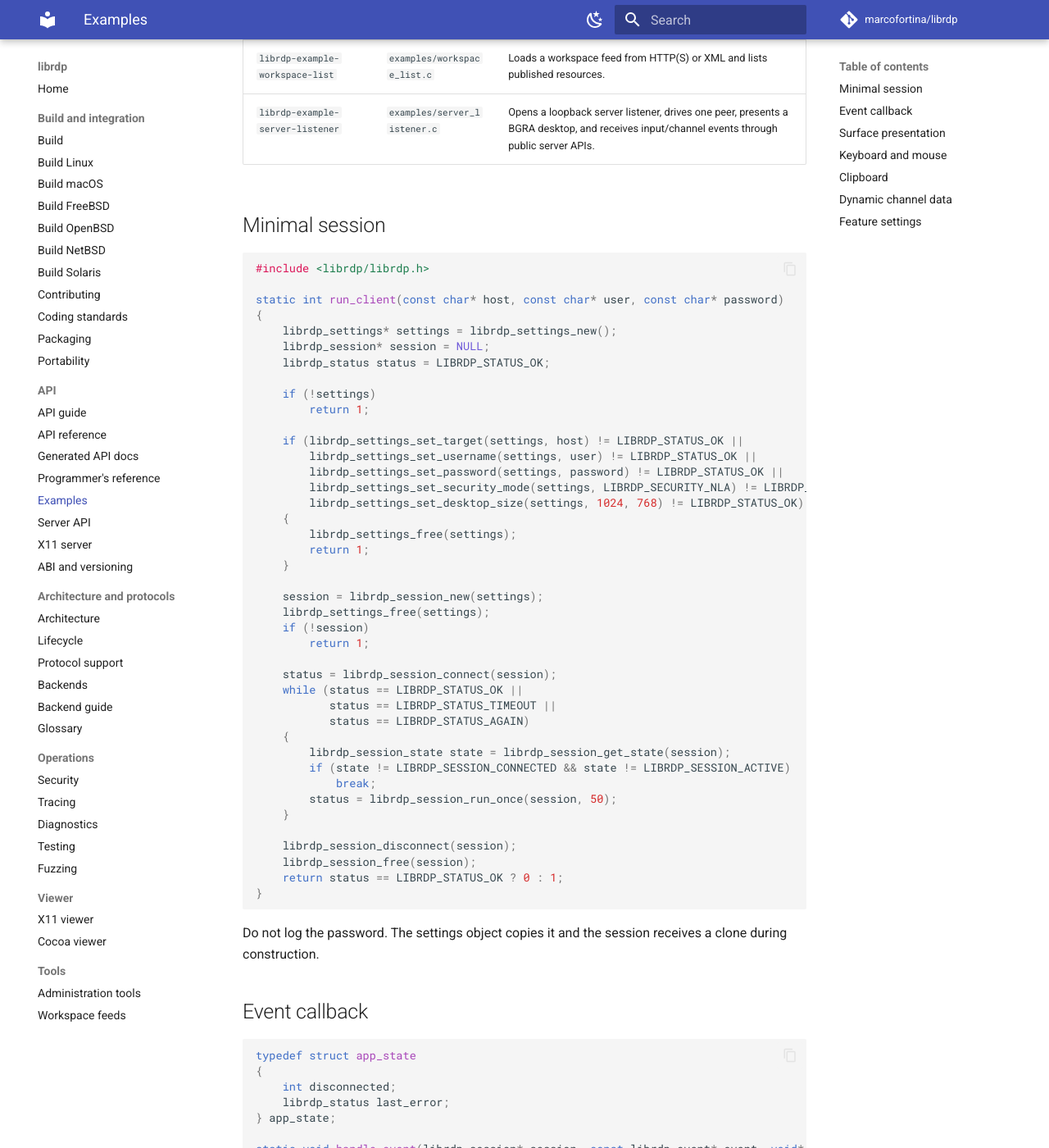
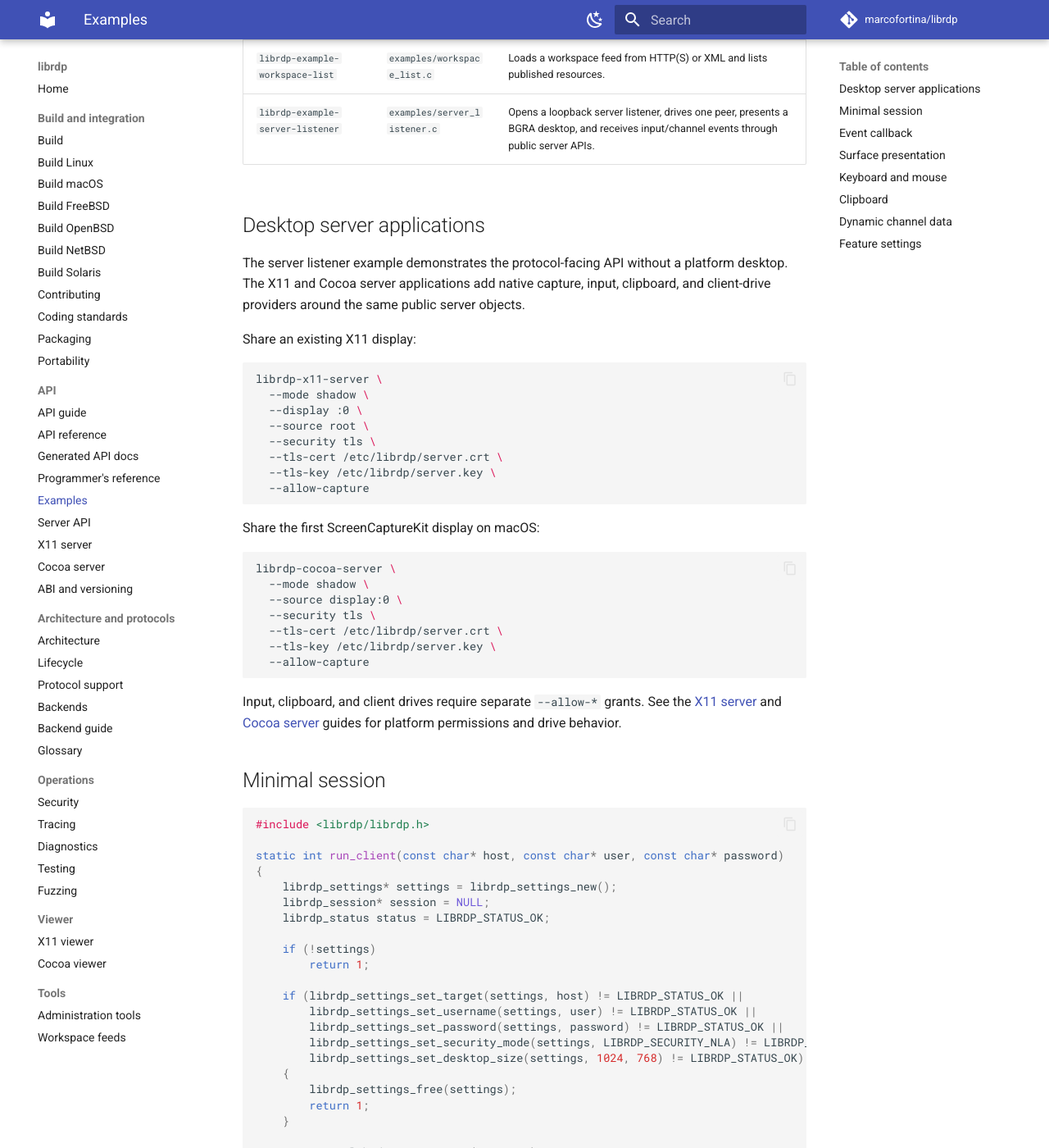
Before and after one commit to marcofortina/librdp, an MkDocs documentation site: the page built from docs/examples.md, in a window 1280 px wide and 1400 px high, scrolled down 905 px. Shown: the whole window at 82% size. Built offline with MkDocs 1.6.1 and Material for MkDocs 9.7.7, drawn with Linux system fonts in a browser that asks for light colours; comment, search, counter and statistics services are not loaded.

Commit message:
Document desktop server applications

````diff
--- a/docs/examples.md
+++ b/docs/examples.md
@@ -22,6 +22,42 @@ The repository also ships standalone examples that are compiled by CMake when `L
 | `librdp-example-trace-tls-policy` | `examples/trace_tls_policy.c` | Installs a trace callback and TLS certificate policy callback. |
 | `librdp-example-workspace-list` | `examples/workspace_list.c` | Loads a workspace feed from HTTP(S) or XML and lists published resources. |
 | `librdp-example-server-listener` | `examples/server_listener.c` | Opens a loopback server listener, drives one peer, presents a BGRA desktop, and receives input/channel events through public server APIs. |
+
+## Desktop server applications
+
+The server listener example demonstrates the protocol-facing API without a
+platform desktop. The X11 and Cocoa server applications add native capture,
+input, clipboard, and client-drive providers around the same public server
+objects.
+
+Share an existing X11 display:
+
+```sh
+librdp-x11-server \
+  --mode shadow \
+  --display :0 \
+  --source root \
+  --security tls \
+  --tls-cert /etc/librdp/server.crt \
+  --tls-key /etc/librdp/server.key \
+  --allow-capture
+```
+
+Share the first ScreenCaptureKit display on macOS:
+
+```sh
+librdp-cocoa-server \
+  --mode shadow \
+  --source display:0 \
+  --security tls \
+  --tls-cert /etc/librdp/server.crt \
+  --tls-key /etc/librdp/server.key \
+  --allow-capture
+```
+
+Input, clipboard, and client drives require separate `--allow-*` grants. See
+the [X11 server](server-x11.md) and [Cocoa server](server-cocoa.md) guides for
+platform permissions and drive behavior.
 
 ## Minimal session
 
--- a/mkdocs.yml
+++ b/mkdocs.yml
@@ -91,6 +91,7 @@ nav:
       - Examples: examples.md
       - Server API: server.md
       - X11 server: server-x11.md
+      - Cocoa server: server-cocoa.md
       - ABI and versioning: abi-versioning.md
   - Architecture and protocols:
       - Architecture: architecture.md
````
Also changed, not shown: README.md (+4 -1 lines), docs/build-macos.md (+10 -5 lines), docs/index.md (+6 -1 lines), docs/packaging.md (+3 -0 lines), docs/server-cocoa.md (added, +100 -0 lines), docs/server.md (+1 -1 lines), 3 other files.
